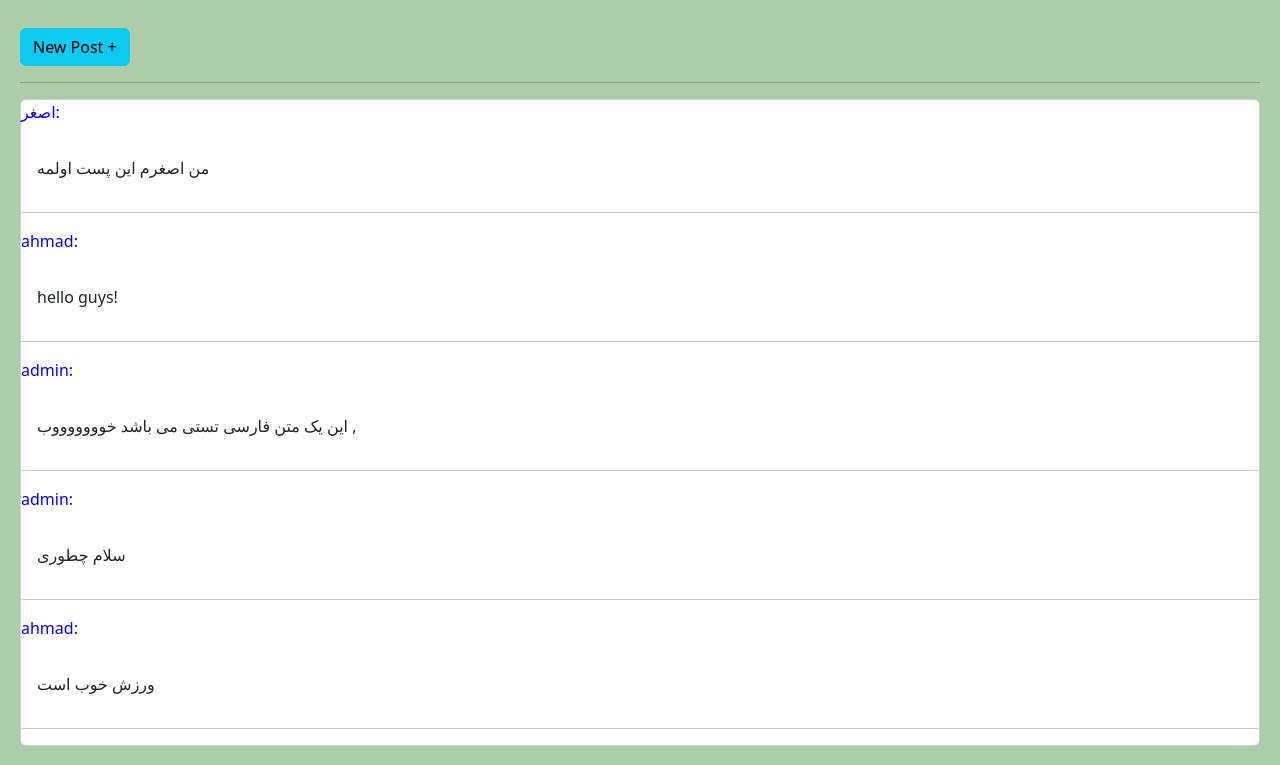
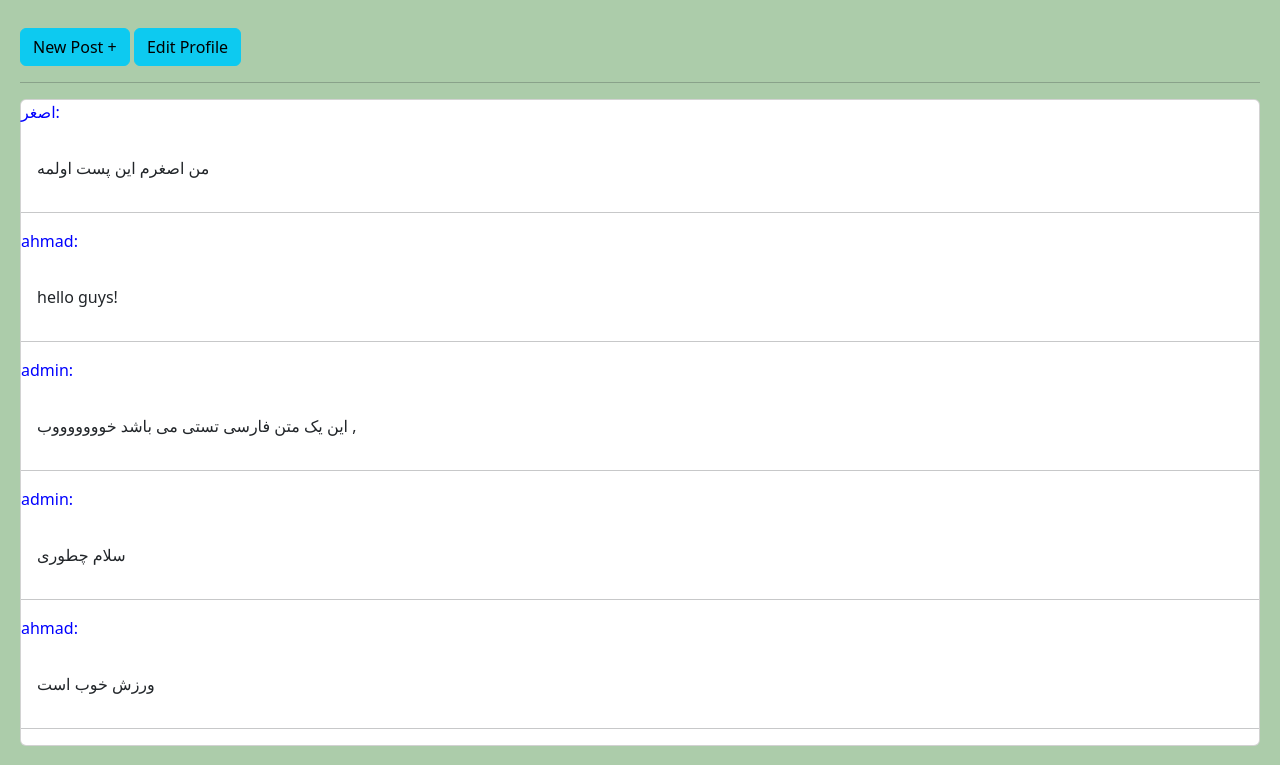
Before and after one commit to AkbarBeiramzadeh/twitter_2, a Django app: template account/templates/account/profile.html in a window 1280 px wide. Shown: the part 54-819 px from the top of the page. Run offline with Django 4.2, Linux system fonts and the light colour scheme; the template is opened without the code that fills it: values that come from a table or form of the project are taken from there, others are empty; data comes from the database, SQL or seed files in the repository; parts of the project's set-up code (start-up, migrations or seed data) failed here and were passed over.

Commit message:
feat: added edit profile btn in template

```diff
--- a/account/templates/account/profile.html
+++ b/account/templates/account/profile.html
@@ -8,6 +8,7 @@
     <h2 class="text-center">{{ user.username }}</h2>
     {% if request.user.id == user.id %}
         <a href="{% url 'home:post_create' %}" class="btn btn-info">New Post +</a>
+        <a href="{% url 'account:edit_user' %}" class="btn btn-info">Edit Profile</a>
     {% endif %}
 
     {% if request.user.id != user.id and not is_following %}
```
